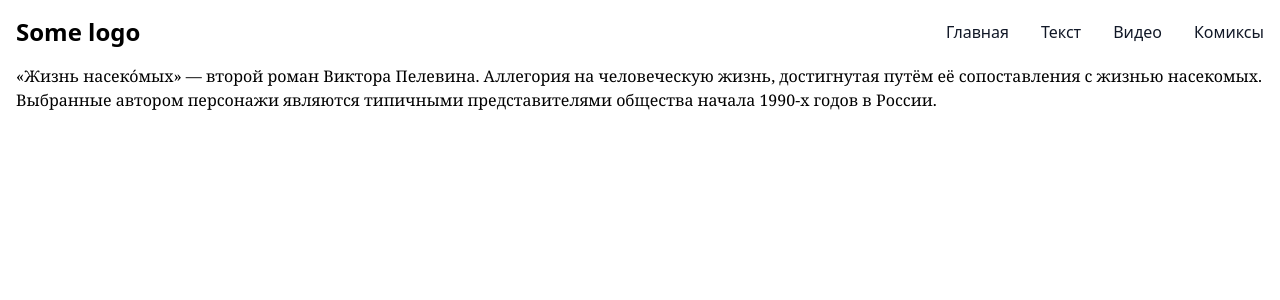
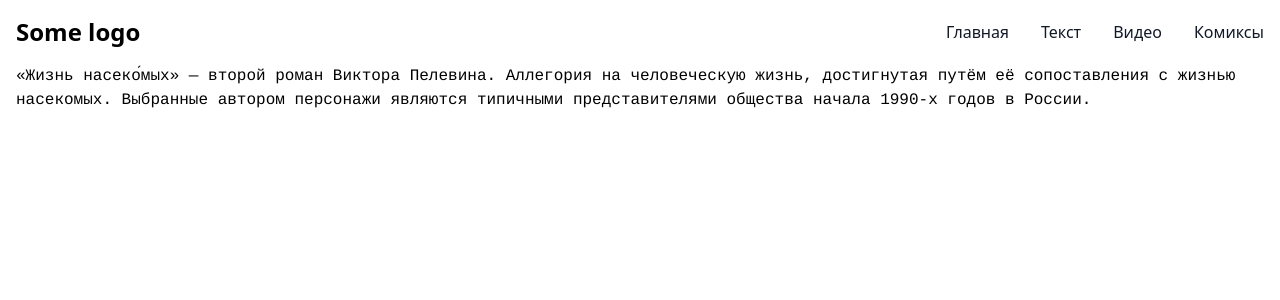
Before and after one commit to Flugel228/it-is-rofls, an Angular app: page / in a window 1280 px wide. Shown: the top 300 px of the page. Built offline with nearby package versions, Linux system fonts and the light colour scheme.

Commit message:
feat: Add font-family: courier

```diff
--- a/src/app/modules/index/index.component.html
+++ b/src/app/modules/index/index.component.html
@@ -1,4 +1,4 @@
-<p class="font-serif text-black">«Жизнь насеко́мых» — второй роман Виктора Пелевина. Аллегория на человеческую жизнь,
+<p class="font-courier text-black">«Жизнь насеко́мых» — второй роман Виктора Пелевина. Аллегория на человеческую жизнь,
   достигнутая путём её сопоставления с жизнью
   насекомых. Выбранные автором персонажи являются типичными представителями общества начала 1990-х годов в России.
 </p>
--- a/src/app/modules/text/text.component.html
+++ b/src/app/modules/text/text.component.html
@@ -1,4 +1,4 @@
-<p class="font-serif text-black">
+<p class="font-courier text-black">
 
   - Папа, видел, какие странные дяди, - сказал мальчик, когда
   лавка осталась позади.
--- a/tailwind.config.js
+++ b/tailwind.config.js
@@ -7,6 +7,9 @@ module.exports = {
     extend: {
       width: {
         '112': '32rem'
+      },
+      fontFamily: {
+        'courier': 'Courier'
       }
     },
   },
```
